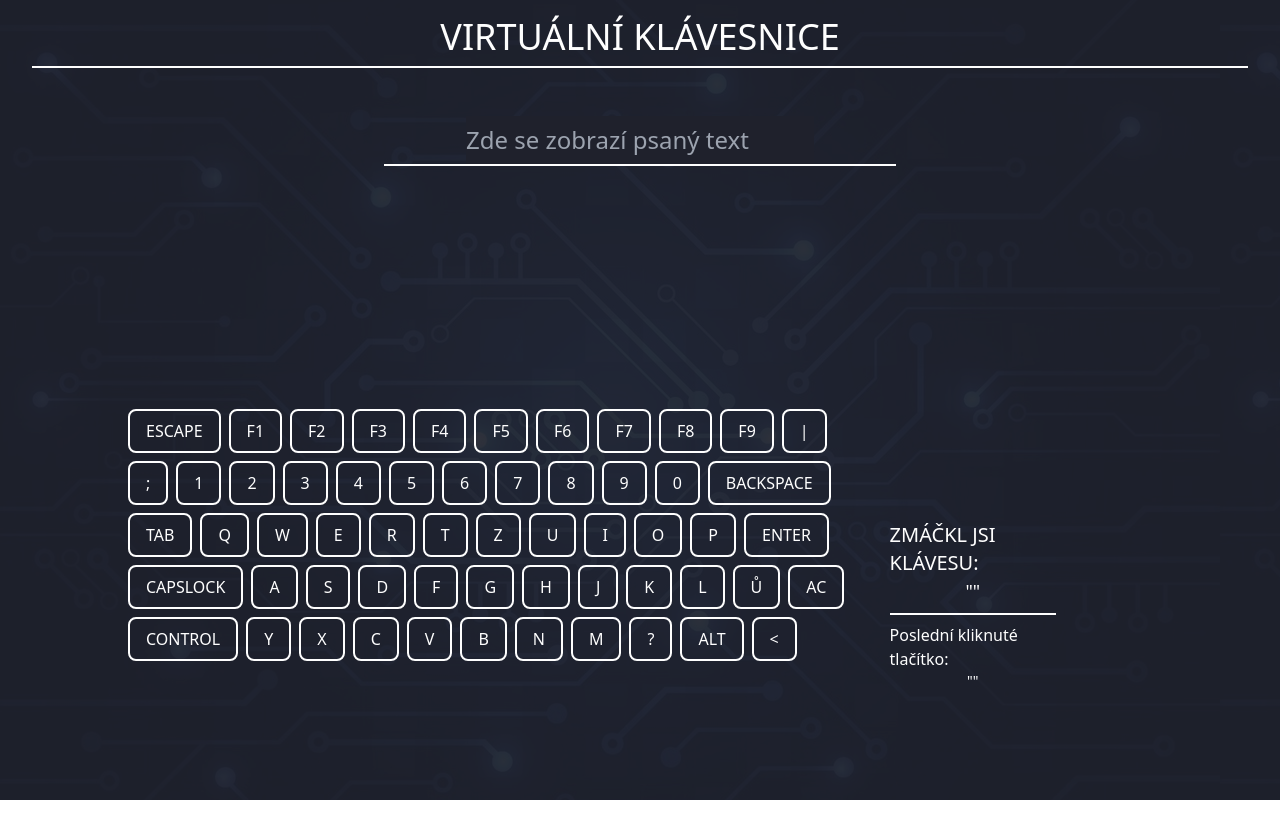
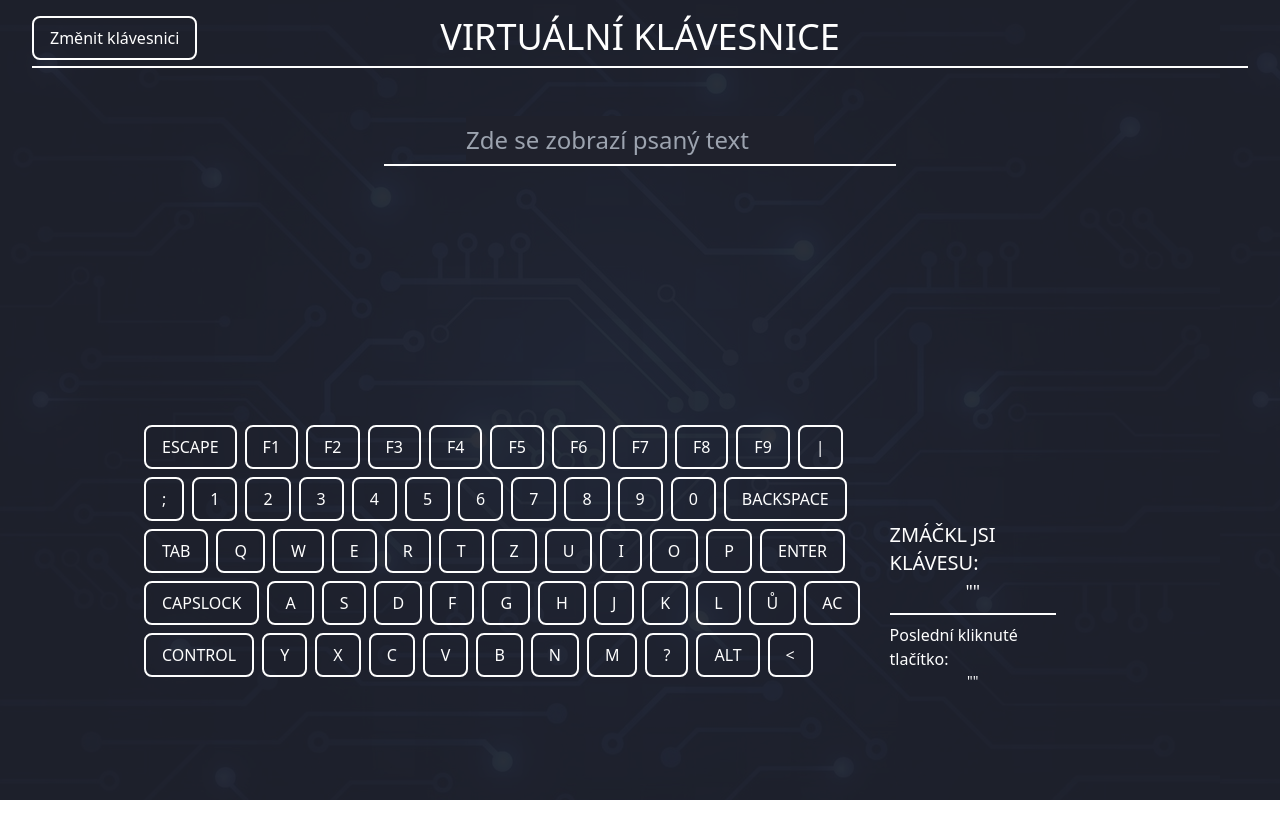
Before and after one commit to OndrejLosensky/virtual-keyboard, a React (Create React App) app: page / in a window 1280 px wide. Shown: the top 838 px of the page. Built offline with nearby package versions, Linux system fonts and the light colour scheme; the HTML template or start-up script is replaced by a standard one.

Commit message:
komponenta pro změnu verze klávesnice

```diff
--- a/src/keyboard/Keyboard.js
+++ b/src/keyboard/Keyboard.js
@@ -11,7 +11,6 @@ const Keyboard = () => {
     setX(newValue);
     setClickedKeys([...clickedKeys, buttonText]);
   };
-
 
   const [clickedKeys, setClickedKeys] = useState([]);
 
@@ -53,7 +52,13 @@ const Keyboard = () => {
 
 
                 <div className="flex justify-start h-screen tablet:pt-4 tablet:px-16 laptop:px-32 laptop:pt-8 bigScreen:px-80 bigScreen:pt-16 items-center ">
-                    <div className=" h-[45%] w-[65%] flex flex-col gap-2 " >
+                  <button
+                    className="text-white py-2 px-4 rounded-lg border-[2px] text-foreColorWhite
+                     border-foreColorWhite absolute left-0 top-0 mt-4 ml-8 hover:-translate-y-1 hover:duration-300"
+                  >
+                    Změnit klávesnici
+                  </button>
+                    <div className=" h-[45%] w-[65%] flex flex-col gap-2 px-4 pt-4">
                         {/* Vrchní řada znaků ESC - F9*/}
                         <div className="flex flex-row gap-2">
                             {["escape", "f1", "f2", "f3", "f4", "f5", "f6","f7", "f8", "f9", "|"].map((key) => (
```
Also changed, not shown: src/changeKeyboard/ChangeKeyboard.js (added).
